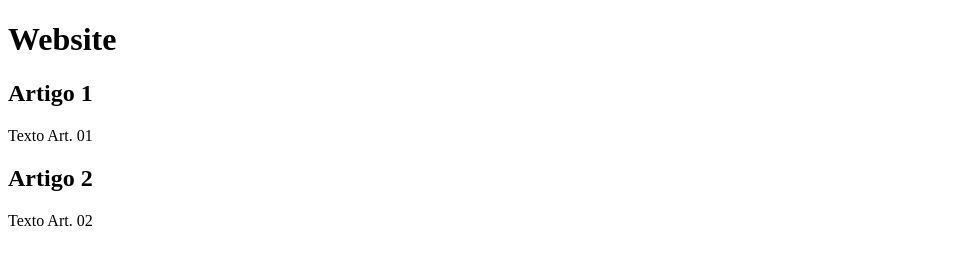
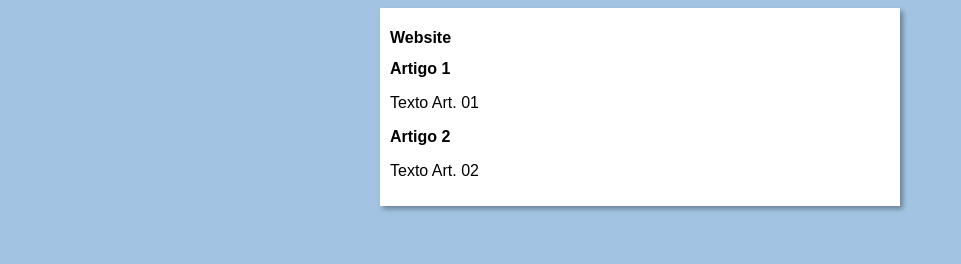
Before and after one commit to lupilipa/projeto-site, a plain HTML site: page index.html in a window 1280 px wide. Shown: the whole page, without its empty margins (0-961 px from the left). Drawn offline with Linux system fonts and the light colour scheme.

Commit message:
cosei desgin

```diff
--- /dev/null
+++ b/estilo/style.css
@@ -0,0 +1,16 @@
+* {
+    font-family: Arial, Helvetica, sans-serif;
+    font-size: 16px;
+}
+
+body {
+    background-color: rgb(162, 196, 226);
+}
+
+main {
+    background-color: white;
+    width: 500px;
+    margin: auto;
+    padding: 10px;
+    box-shadow: 3px 3px 5px rgba(0, 0, 0, 0.342);
+}
--- a/index.html
+++ b/index.html
@@ -4,6 +4,7 @@
     <meta charset="UTF-8">
     <meta name="viewport" content="width=device-width, initial-scale=1.0">
     <title>Website</title>
+    <link rel="stylesheet" href="estilo/style.css">
 </head>
 <body>
     <main>
```
